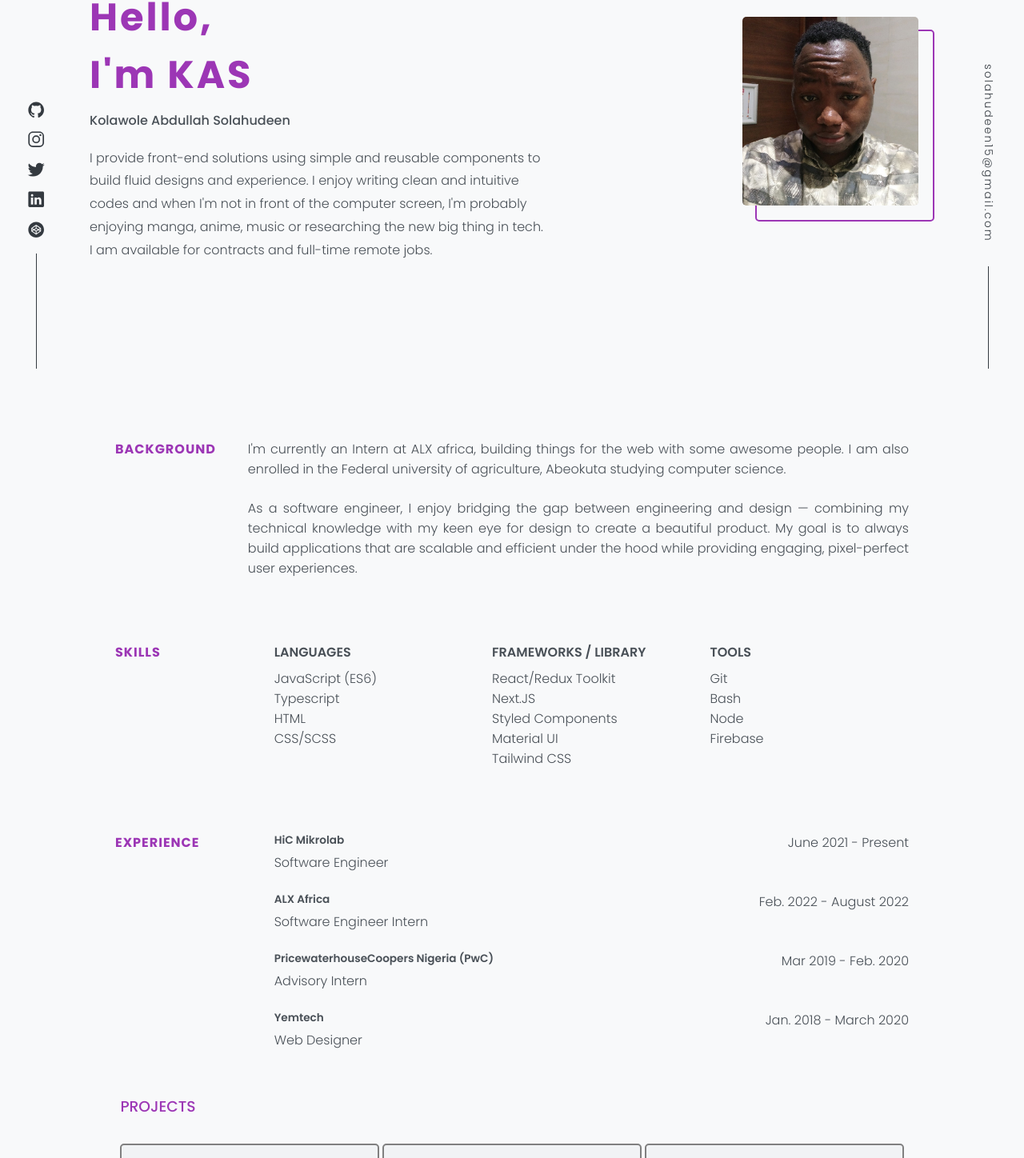
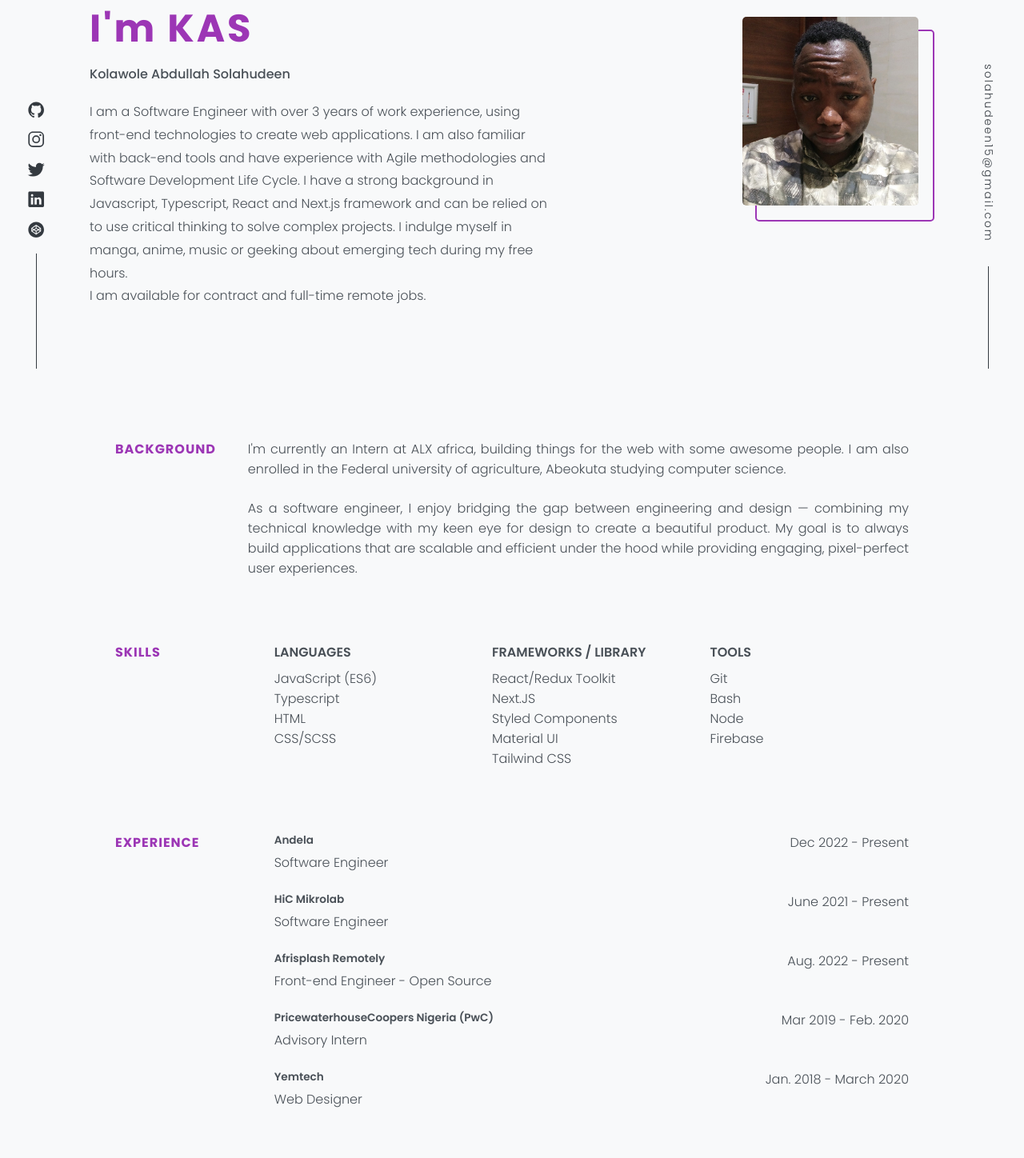
Before and after one commit to kasboi/v1, a React (Create React App) app: page / in a window 1280 px wide. Shown: the part 339-1787 px from the top of the page at 80% size. Built offline with nearby package versions, Linux system fonts and the light colour scheme.

Commit message:
profile update

```diff
--- a/src/Background.js
+++ b/src/Background.js
@@ -1,10 +1,10 @@
-import styled from "styled-components";
-import { device } from "./components/styles/Media";
-import { motion } from "framer-motion";
+import styled from "styled-components"
+import { device } from "./components/styles/Media"
+import { motion } from "framer-motion"
 
 const Container = styled(motion.div)`
     padding: 2rem 5rem;
-  color: ${({theme}) => theme.font.primaryText};
+    color: ${({ theme }) => theme.font.primaryText};
     font-size: 1rem;
     max-width: 75rem;
 
@@ -37,14 +37,13 @@
         margin-right: 2.5rem;
         text-transform: uppercase;
         font-weight: 700;
-    color: ${({theme }) => theme.logo.color};
+        color: ${({ theme }) => theme.logo.color};
         letter-spacing: 1px;
         flex-basis: 20%;
     }
 
     .background__paragraph {
         text-align: justify;
-
     }
 
     .background__paragraph :not(p:last-child) {
@@ -64,7 +63,7 @@
             margin-right: 2.5rem;
             text-transform: uppercase;
             font-weight: 700;
-      color: ${({theme }) => theme.logo.color};
+            color: ${({ theme }) => theme.logo.color};
             letter-spacing: 1px;
             flex-basis: 20%;
         }
@@ -87,9 +86,8 @@
             font-size: 1rem;
             text-transform: uppercase;
             font-weight: 600;
-      margin-bottom: .5rem;
+            margin-bottom: 0.5rem;
         }
-
     }
     .experience {
         display: flex;
@@ -102,7 +100,7 @@
             margin-right: 2.5rem;
             text-transform: uppercase;
             font-weight: 700;
-        color: ${({theme }) => theme.logo.color};
+            color: ${({ theme }) => theme.logo.color};
             letter-spacing: 1px;
             flex-basis: 20%;
         }
@@ -122,8 +120,8 @@
             }
         }
         .job__work {
-        font-size: .85rem;
-        margin-bottom: .2rem;
+            font-size: 0.85rem;
+            margin-bottom: 0.2rem;
             font-weight: 600;
             margin-right: auto;
         }
@@ -133,19 +131,32 @@
 const Home = () => {
     return (
         <Container
-    initial={{y: 40, opacity: 0}}
+            initial={{ y: 40, opacity: 0 }}
             whileInView={{
                 y: 0,
                 opacity: 1,
-      transition: {delay: 0.3, duration: 0.4, ease: 'easeIn'}
+                transition: { delay: 0.3, duration: 0.4, ease: "easeIn" },
             }}
-    viewport={{once: true}}
+            viewport={{ once: true }}
         >
             <div className="background">
                 <div className="background__heading heading">Background</div>
                 <div className="background__paragraph">
-        <p>I'm currently an Intern at ALX africa, building things for the web with some awesome people. I am also enrolled in the Federal university of agriculture, Abeokuta studying computer science.</p>
-        <p>As a software engineer, I enjoy bridging the gap between engineering and design — combining my technical knowledge with my keen eye for design to create a beautiful product. My goal is to always build applications that are scalable and efficient under the hood while providing engaging, pixel-perfect user experiences.</p>
+                    <p>
+                        I'm currently an Intern at ALX africa, building things
+                        for the web with some awesome people. I am also enrolled
+                        in the Federal university of agriculture, Abeokuta
+                        studying computer science.
+                    </p>
+                    <p>
+                        As a software engineer, I enjoy bridging the gap between
+                        engineering and design — combining my technical
+                        knowledge with my keen eye for design to create a
+                        beautiful product. My goal is to always build
+                        applications that are scalable and efficient under the
+                        hood while providing engaging, pixel-perfect user
+                        experiences.
+                    </p>
                 </div>
             </div>
             <div className="skills">
@@ -159,7 +170,9 @@
                         <li className="language__list">CSS/SCSS</li>
                     </ul>
                     <ul className="skills__frameworks">
-          <li className="skills__header heading">Frameworks / library</li>
+                        <li className="skills__header heading">
+                            Frameworks / library
+                        </li>
                         <li className="framework__list">React/Redux Toolkit</li>
                         <li className="framework__list">Next.JS</li>
                         <li className="framework__list">Styled Components</li>
@@ -180,36 +193,59 @@
                 <div className="experience__activity">
                     <div className="job">
                         <div className="job__duration">
-            <span className="job__work">HiC Mikrolab</span>
-            <span className="job__year">June 2021 - Present</span>
+                            <span className="job__work">Andela</span>
+                            <span className="job__year">
+                                Dec 2022 - Present
+                            </span>
                         </div>
                         <div className="job__title">Software Engineer</div>
                     </div>
                     <div className="job">
                         <div className="job__duration">
-            <span className="job__work">ALX Africa</span>
-            <span className="job__year">Feb. 2022 - August 2022</span>
+                            <span className="job__work">HiC Mikrolab</span>
+                            <span className="job__year">
+                                June 2021 - Present
+                            </span>
                         </div>
-          <div className="job__title">Software Engineer Intern</div>
+                        <div className="job__title">Software Engineer</div>
                     </div>
                     <div className="job">
                         <div className="job__duration">
-            <span className="job__work">PricewaterhouseCoopers Nigeria (PwC)</span>
-            <span className="job__year">Mar 2019 - Feb. 2020</span>
+                            <span className="job__work">
+                                Afrisplash Remotely
+                            </span>
+                            <span className="job__year">
+                                Aug. 2022 - Present
+                            </span>
+                        </div>
+                        <div className="job__title">
+                            Front-end Engineer - Open Source
+                        </div>
+                    </div>
+                    <div className="job">
+                        <div className="job__duration">
+                            <span className="job__work">
+                                PricewaterhouseCoopers Nigeria (PwC)
+                            </span>
+                            <span className="job__year">
+                                Mar 2019 - Feb. 2020
+                            </span>
                         </div>
                         <div className="job__title">Advisory Intern</div>
                     </div>
                     <div className="job">
                         <div className="job__duration">
                             <span className="job__work">Yemtech</span>
-            <span className="job__year">Jan. 2018 - March 2020</span>
+                            <span className="job__year">
+                                Jan. 2018 - March 2020
+                            </span>
                         </div>
                         <div className="job__title">Web Designer</div>
                     </div>
                 </div>
             </div>
         </Container>
-   );
+    )
 }
 
-export default Home;
+export default Home
--- a/src/Home.js
+++ b/src/Home.js
@@ -1,7 +1,6 @@
-
-import styled from "styled-components";
-import { device } from "./components/styles/Media";
-import { motion } from "framer-motion";
+import styled from "styled-components"
+import { device } from "./components/styles/Media"
+import { motion } from "framer-motion"
 
 const Container = styled(motion.div)`
     display: flex;
@@ -10,13 +9,13 @@
     justify-content: space-between;
     min-height: 90vh;
 
-  @media ${device.tablet}{
+    @media ${device.tablet} {
         margin: auto 2rem;
         flex-direction: column;
         align-items: flex-start;
         justify-content: center;
     }
-  @media ${device.mobileL}{
+    @media ${device.mobileL} {
         margin: auto 1rem;
     }
 `
@@ -24,22 +23,22 @@
 const TxtContainer = styled(motion.div)`
     display: block;
     max-width: 55%;
-  color: ${({theme}) => theme.font.primaryText};
+    color: ${({ theme }) => theme.font.primaryText};
 
-  @media ${device.tablet}{
+    @media ${device.tablet} {
         max-width: 100%;
         margin-bottom: 2rem;
         text-align: left;
     }
-  @media ${device.mobileL}{
+    @media ${device.mobileL} {
         text-align: left;
     }
 
     h1 {
-    color: ${({theme}) => theme.logo.color};
+        color: ${({ theme }) => theme.logo.color};
         font-size: 3rem;
-    letter-spacing: .06em;
-    margin-bottom: .5rem;
+        letter-spacing: 0.06em;
+        margin-bottom: 0.5rem;
     }
     h4 {
         font-weight: 450;
@@ -48,19 +47,19 @@
     p {
         line-height: 1.8rem;
 
-    @media ${device.tablet}{
+        @media ${device.tablet} {
             line-height: normal;
         }
     }
 `
 const ImgContainer = styled(motion.div)`
     position: relative;
-  border: 2px solid ${({theme}) => theme.logo.color};
+    border: 2px solid ${({ theme }) => theme.logo.color};
     height: 15rem;
     width: 14rem;
     border-radius: 5px;
 
-  @media ${device.tablet}{
+    @media ${device.tablet} {
         margin: 0 auto;
     }
 
@@ -72,27 +71,47 @@
     }
 `
 const Home = () => {
-
     return (
         <Container>
             <TxtContainer>
-        <h1>Hello,{device.tablet ? <br /> : ''} I'm KAS</h1>
+                <h1>Hello,{device.tablet ? <br /> : ""} I'm KAS</h1>
                 <h4>Kolawole Abdullah Solahudeen</h4>
-        <p>I provide front-end solutions using simple and reusable components to build fluid designs and experience. I enjoy writing clean and intuitive codes and when I'm not in front of the computer screen, I'm probably enjoying manga, anime, music or researching the new big thing in tech.<br /> I am available for contracts and full-time remote jobs.</p>
+                <p>
+                    I am a Software Engineer with over 3 years of work
+                    experience, using front-end technologies to create web
+                    applications. I am also familiar with back-end tools and
+                    have experience with Agile methodologies and Software
+                    Development Life Cycle. I have a strong background in
+                    Javascript, Typescript, React and Next.js framework and can
+                    be relied on to use critical thinking to solve complex
+                    projects. I indulge myself in manga, anime, music or geeking
+                    about emerging tech during my free hours.
+                    <br /> I am available for contract and full-time remote
+                    jobs.
+                </p>
             </TxtContainer>
             <ImgContainer
-      initial={{opacity: 0}}
-      animate={{opacity: 1,
-        transition: {delay: 1, duration: 1, ease: 'easeIn'}}}
+                initial={{ opacity: 0 }}
+                animate={{
+                    opacity: 1,
+                    transition: { delay: 1, duration: 1, ease: "easeIn" },
+                }}
             >
-        <motion.img src="img/kasSelfie.jpeg" alt="my selfied" className="display__img"
-          initial={{x: -18, y: -18}}
-          whileHover={{x: 0, y: 0, transition: {ease: 'easeInOut'}}}
-          whileTap={{x: 0, y: 0, transition: {ease: 'easeInOut'}}}
+                <motion.img
+                    src="img/kasSelfie.jpeg"
+                    alt="my selfied"
+                    className="display__img"
+                    initial={{ x: -18, y: -18 }}
+                    whileHover={{
+                        x: 0,
+                        y: 0,
+                        transition: { ease: "easeInOut" },
+                    }}
+                    whileTap={{ x: 0, y: 0, transition: { ease: "easeInOut" } }}
                 />
             </ImgContainer>
         </Container>
     )
 }
 
-export default Home;
+export default Home
--- a/src/hooks/useFetch.js
+++ b/src/hooks/useFetch.js
@@ -9,7 +9,7 @@
 const { theme } = Theme;
 
 const useFetch = () => {
-  // localeStorage takes key/value pair, setting this as deafult key
+  // localeStorage takes key/value pair, setting this as default key
   let key
   const getUserTheme = () => {
     if (localStorage.length > 0) {
```
Also changed, not shown: 1 other file (tests, documents, lock files or other folders). Lines whose indentation alone changed are shown as unchanged.
